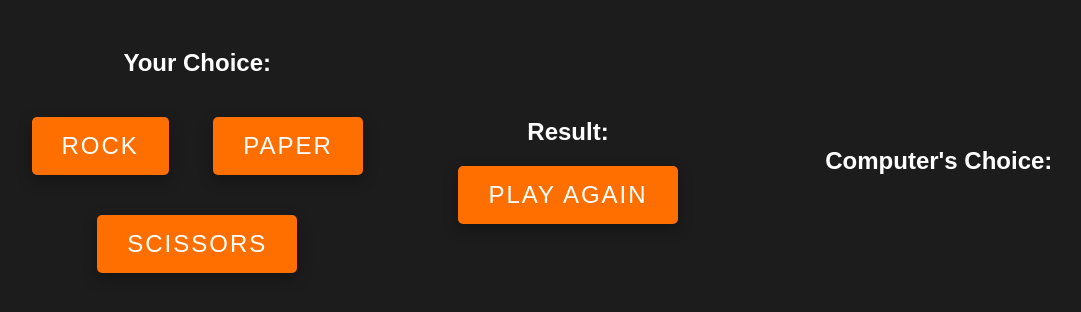
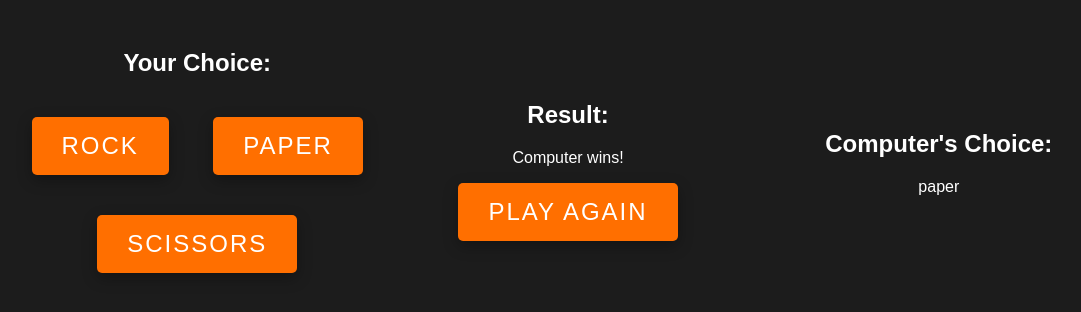
Before and after one commit to berniceu/rock-paper-scissors-game, a plain HTML site: page index.html in a window 1280 px wide. Both pictures are taken after a click on the button "ROCK". Shown: the part 126-438 px from the top of the page, without its empty margins (72-1153 px from the left). Drawn offline with Linux system fonts and the light colour scheme.

Commit message:
update js

```diff
--- a/index.html
+++ b/index.html
@@ -17,12 +17,12 @@
         </div>
         <div class="result">
           <h2>Result:</h2>
-          <p class="message"></p>
+          <p id="message"></p>
           <button onclick="reset()">Play Again</button>
         </div>
         <div class="computer">
           <h2>Computer's Choice:</h2>
-          <p id="computerChoice"></p>
+          <p id="computerchoice"></p>
         </div>
         <script src="script.js" defer></script>
 </body>
--- a/script.js
+++ b/script.js
@@ -2,7 +2,7 @@ function play(playerChoice) {
     const choices = ['rock', 'paper', 'scissors'];
     const computerChoice = choices[Math.floor(Math.random() * choices.length)];
 
-    document.getElementById('computer-choice').textContent = computerChoice;
+    document.getElementById('computerchoice').textContent = computerChoice;
 
     const result = compareChoices(playerChoice, computerChoice);
 
@@ -30,6 +30,6 @@ function play(playerChoice) {
 
   function reset() {
     document.getElementById('message').textContent = '';
-    document.getElementById('computer-choice').textContent = '';
+    document.getElementById('computerchoice').textContent = '';
     document.querySelector('.result').style.display = 'none';
   }
```
